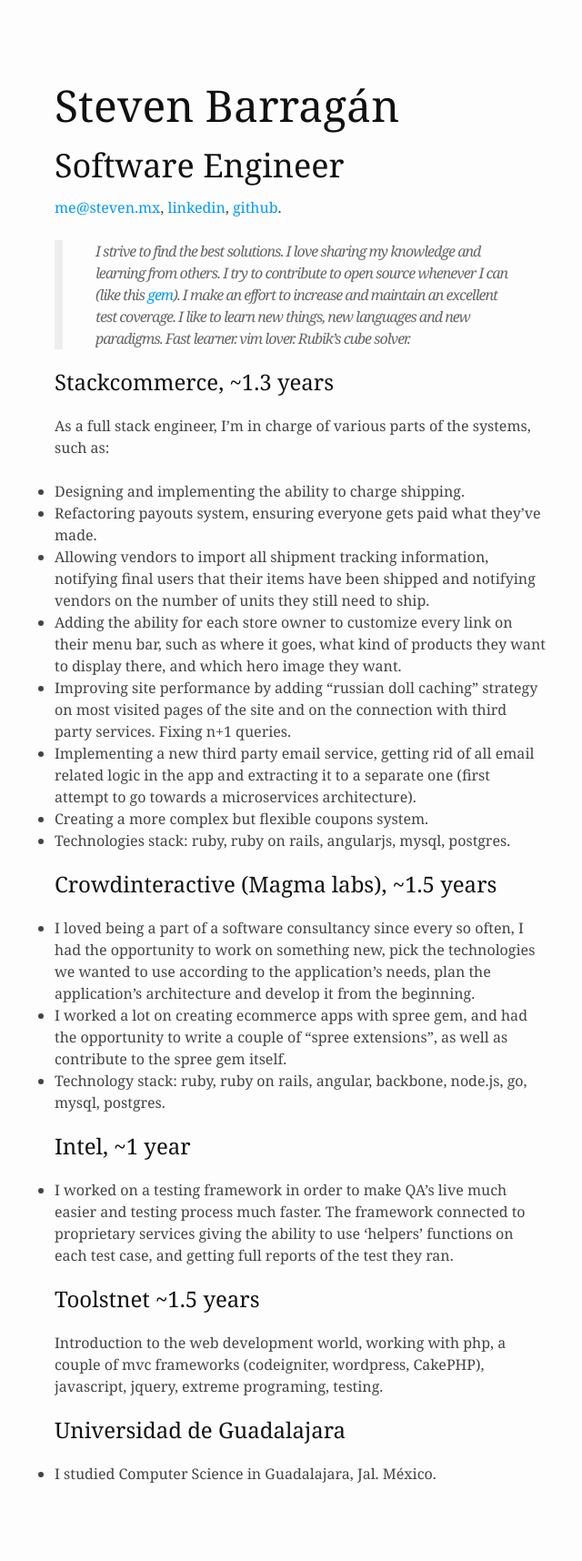
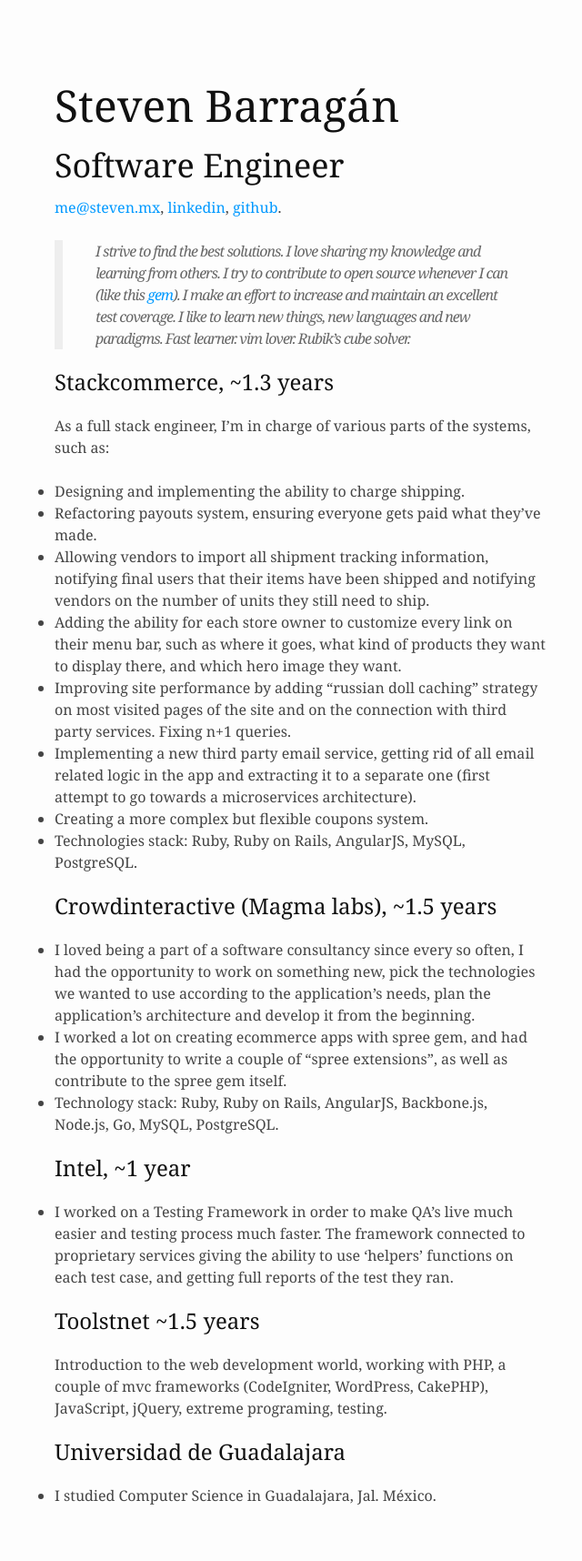
Before and after one commit to stevenbarragan/stevenbarragan.github.io, a Jekyll site: the page built from index.html, in a window 1280 px wide. Shown: the whole page at 91% size, without its empty margins (210-850 px from the left). Built offline with Jekyll 4.4.1, drawn with Linux system fonts in a browser that asks for light colours; before the commit the page ends 1692 px from its top, so only the background shows below that.

Commit message:
Writing proper nouns correctly

```diff
--- a/_includes/resume.md
+++ b/_includes/resume.md
@@ -20,20 +20,20 @@ As a full stack engineer, I'm in charge of various parts of the systems, such as
 - Improving site performance by adding "russian doll caching" strategy on most visited pages of the site and on the connection with third party services. Fixing n+1 queries.
 - Implementing a new third party email service, getting rid of all email related logic in the app and extracting it to a separate one (first attempt to go towards a microservices architecture).
 - Creating a more complex but flexible coupons system.
-- Technologies stack: ruby, ruby on rails, angularjs, mysql, postgres.
+- Technologies stack: Ruby, Ruby on Rails, AngularJS, MySQL, PostgreSQL.
 
 ### Crowdinteractive (Magma labs), ~1.5 years
 
 - I loved being a part of a software consultancy since  every so often, I had the opportunity to work on something new, pick the technologies we wanted to use according to the application's needs, plan the application's architecture and develop it from the beginning.
 - I worked a lot on creating ecommerce apps with spree gem, and had the opportunity to write a couple of "spree extensions", as well as  contribute to the spree gem itself.
-- Technology stack: ruby, ruby on rails, angular, backbone, node.js, go, mysql, postgres.
+- Technology stack: Ruby, Ruby on Rails, AngularJS, Backbone.js, Node.js, Go, MySQL, PostgreSQL.
 
 ### Intel, ~1 year
 
-- I worked on a testing framework in order to make QA's live much easier and testing process much faster. The framework connected to proprietary services giving the ability to use 'helpers' functions on each test case, and getting full reports of the test they ran.
+- I worked on a Testing Framework in order to make QA's live much easier and testing process much faster. The framework connected to proprietary services giving the ability to use 'helpers' functions on each test case, and getting full reports of the test they ran.
 
 ### Toolstnet ~1.5 years
-  Introduction to the web development world, working with php, a couple of mvc frameworks (codeigniter, wordpress, CakePHP), javascript, jquery, extreme programing, testing.
+  Introduction to the web development world, working with PHP, a couple of mvc frameworks (CodeIgniter, WordPress, CakePHP), JavaScript, jQuery, extreme programing, testing.
 
 ### Universidad de Guadalajara
 - I studied Computer Science in Guadalajara, Jal. México.
```
